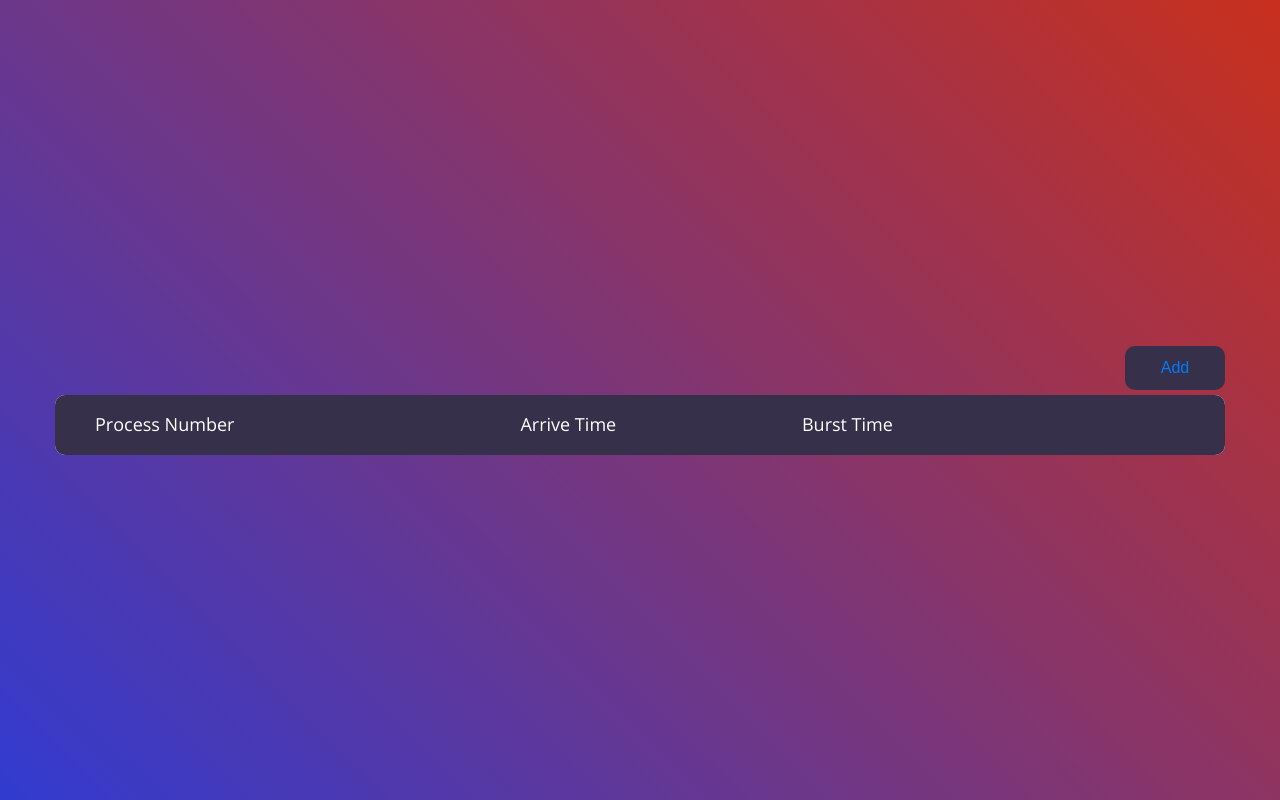
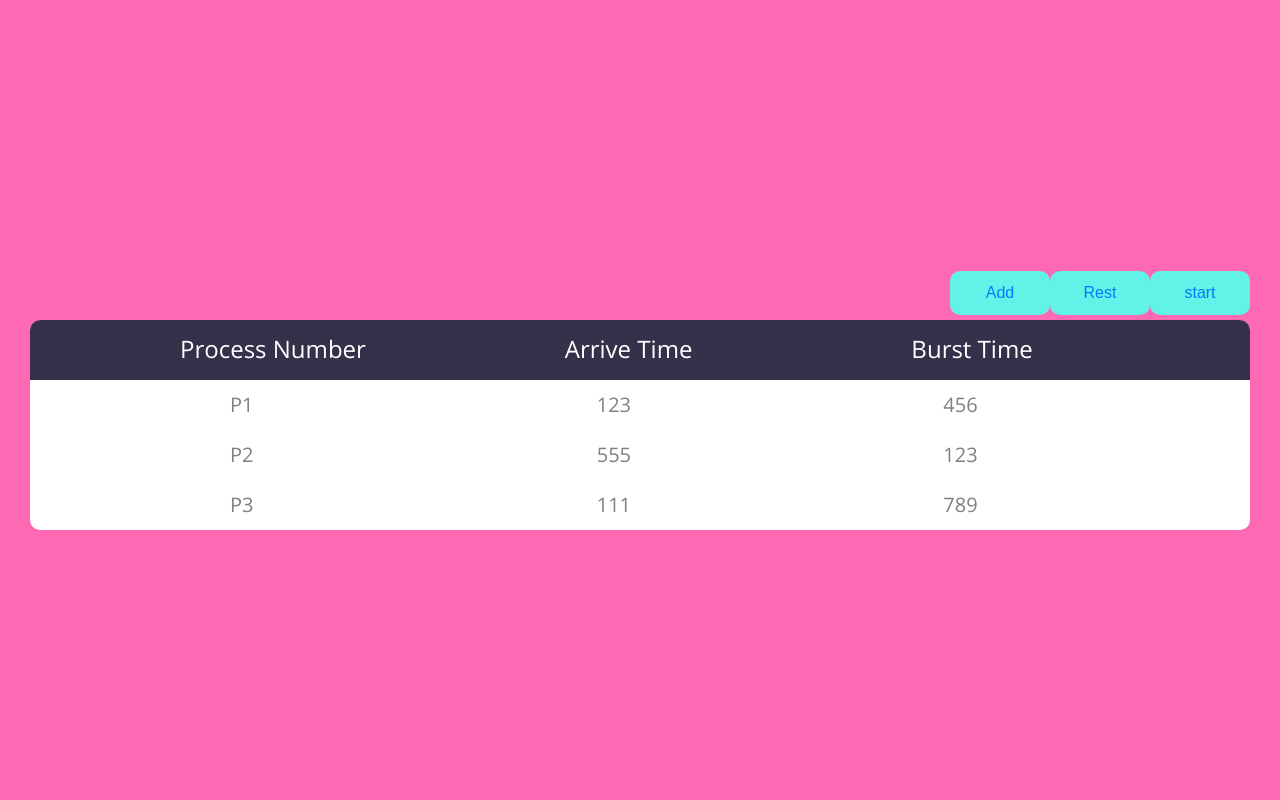
Before and after one commit to bk077711/Process-Scheduler-simulator, a PHP site: page / in a window 1280 px wide. Run offline with PHP 8.4, Linux system fonts and the light colour scheme; data that the repository does not hold is empty; some libraries are stand-ins or nearby versions.

Commit message:
0502/21:26

```diff
--- a/TableBoard_Shop/css/main.css
+++ b/TableBoard_Shop/css/main.css
@@ -107,11 +107,11 @@ iframe {
 .container-table100 {
   width: 100%;
   min-height: 100vh;
-  background: #202ce0;
-  background: -webkit-linear-gradient(45deg, #313bd0, #c8301c);
-  background: -o-linear-gradient(45deg, #313bd0, #c8301c);
-  background: -moz-linear-gradient(45deg, #313bd0, #c8301c);
-  background: linear-gradient(45deg, #313bd0, #c8301c);
+  background: #d03926;
+  background: -webkit-linear-gradient(45deg, #313bd0, #3bd030);
+  background: -o-linear-gradient(45deg, #15d0b4, #cad010);
+  background: -moz-linear-gradient(45deg, #d086c9, #ff6122);
+  background: linear-gradient(45deg, #ff69b4, #ff69b4 );
 
   display: -webkit-box;
   display: -webkit-flex;
@@ -121,17 +121,17 @@ iframe {
   align-items: center;
   justify-content: center;
   flex-wrap: wrap;
-  padding: 33px 30px;
+  padding: 100px 30px;
 }
 
 .wrap-table100 {
-  width: 1170px;
+  width: 1500px;
 }
 
 table {
   border-spacing: 1;
   border-collapse: collapse;
-  background: white;
+  background: #ffffff;
   border-radius: 10px;
   overflow: hidden;
   width: 100%;
@@ -170,19 +170,19 @@ table td.r, table th.r {
 
 .table100-head th{
   font-family: OpenSans-Regular;
-  font-size: 18px;
+  font-size: 24px;
   color: #fff;
   line-height: 1.2;
   font-weight: unset;
 }
 
 tbody tr:nth-child(even) {
-  background-color: #f5f5f5;
+  background-color: #ffffff;
 }
 
 tbody tr {
   font-family: OpenSans-Regular;
-  font-size: 15px;
+  font-size: 20px;
   color: #808080;
   line-height: 1.2;
   font-weight: unset;
@@ -195,34 +195,37 @@ tbody tr:hover {
 }
 
 .column1 {
-  width: 260px;
-  padding-left: 40px;
+  width: 160px;
+  padding-left: 150px;
+  margin-left: auto; margin-right: auto;
 }
 
 .column2 {
   width: 160px;
+  margin-left: auto; margin-right: auto;
 }
 
 .column3 {
-  width: 245px;
+  width: 160px;
+  margin-left: auto; margin-right: auto;
 }
-
 .column4 {
-  width: 110px;
-  text-align: right;
+  width: 160px;
+  padding-left: 200px;
+  margin-left: auto; margin-right: auto;
 }
 
 .column5 {
-  width: 170px;
-  text-align: right;
+  width: 160px;
+  padding-left: 40px;
+  margin-left: auto; margin-right: auto;
 }
 
 .column6 {
-  width: 222px;
-  text-align: right;
-  padding-right: 62px;
+  width: 160px;
+  padding-left: 40px;
+  margin-left: auto; margin-right: auto;
 }
-
 
 @media screen and (max-width: 992px) {
   table {
--- a/TableBoard_Shop/index.php
+++ b/TableBoard_Shop/index.php
@@ -1,13 +1,3 @@
-<?php
-    # TODO: MySQL 데이터베이스 연결 및 레코드 가져오기!
-$connect = mysql_connect('localhost', 'kdy', '1234');
-mysql_select_db('kdy_db');
-
-$sql = "select * from tableboard_shop";
-$result = mysql_query($sql);
-?>
-
-<!-- 출처 : https://colorlib.com/wp/template/responsive-table-v1/ -->
 <!DOCTYPE html>
 <html lang="en">
 <head>
@@ -36,7 +26,9 @@ $result = mysql_query($sql);
 <div class="limiter">
     <div class="container-table100">
         <div class="wrap-table100">
-            <a href="board_form.php" style="border: 1px; padding: 10px; background: #36304a; display: block; width: 100px; text-align: center; float: right; border-radius: 10px; margin-bottom: 5px;"> Add </a>
+            <a href="board_form.php" style="border: 1px; padding: 10px; background: #63f2e8; display: block; width: 100px; text-align: center; float: right; border-radius: 10px; margin-bottom: 5px;"> start </a>
+            <a href="board_form.php" style="border: 1px; padding: 10px; background: #63f2e8; display: block; width: 100px; text-align: center; float: right; border-radius: 10px; margin-bottom: 5px;"> Rest </a>
+            <a href="board_form.php" style="border: 1px; padding: 10px; background: #63f2e8; display: block; width: 100px; text-align: center; float: right; border-radius: 10px; margin-bottom: 5px;"> Add </a>
             <div class="table100">
                 <table>
                     <thead>
@@ -50,15 +42,24 @@ $result = mysql_query($sql);
                     <?php
                         # TODO : 아래 표시되는 내용을, MySQL 테이블에 있는 레코드로 대체하기!
                         # Note : column6 에 해당하는 Total 은 Price 값과 Quantity 값의 곱으로 표시!
-                        while($row = mysql_fetch_array($result)) {
-
+                    global $processData;
+                    $processData = array(
+                        array (1, 123, 456),
+                        array (2, 555, 123)
+                    );
+                    $processData[2] = array(3, 111, 789);
+                    $processData[3] = array(0, 1);
+                    $i = 0;
+                        while(count($processData[$i]) == 3)
+                        {
                     ?>
-                            <tr onclick="location.href = ('board_form.php?num=<? echo $row[num] ?>')">
-                                <td class="column1"><? echo $row[date] ?></td>
-                                <td class="column2"><? echo $row[order_id] ?></td>
-                                <td class="column3"><? echo $row[name] ?></td>
+                            <tr onclick="location.href = ('board_form.php?num=<? echo $i ?>')">
+                                <td class="column4">P<? echo $processData[$i][0] ?></td>
+                                <td class="column5"><? echo $processData[$i][1] ?></td>
+                                <td class="column6"><? echo $processData[$i][2] ?></td>
                             </tr>
                     <?php
+                            $i++;
                         }
                     ?>
                     </tbody>
```
Also changed, not shown: TableBoard_Shop/board_form.php (+10 -28 lines).
